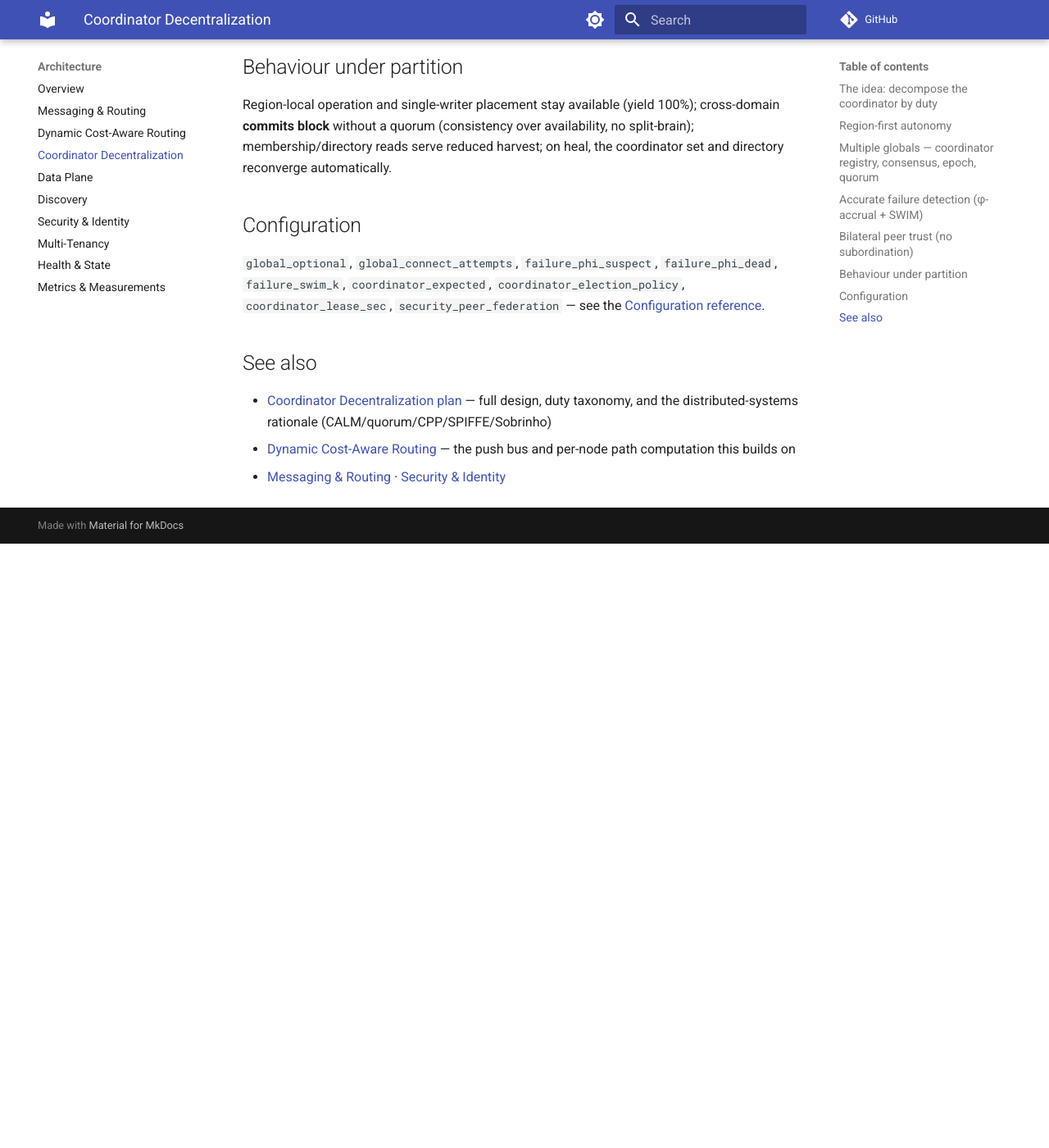
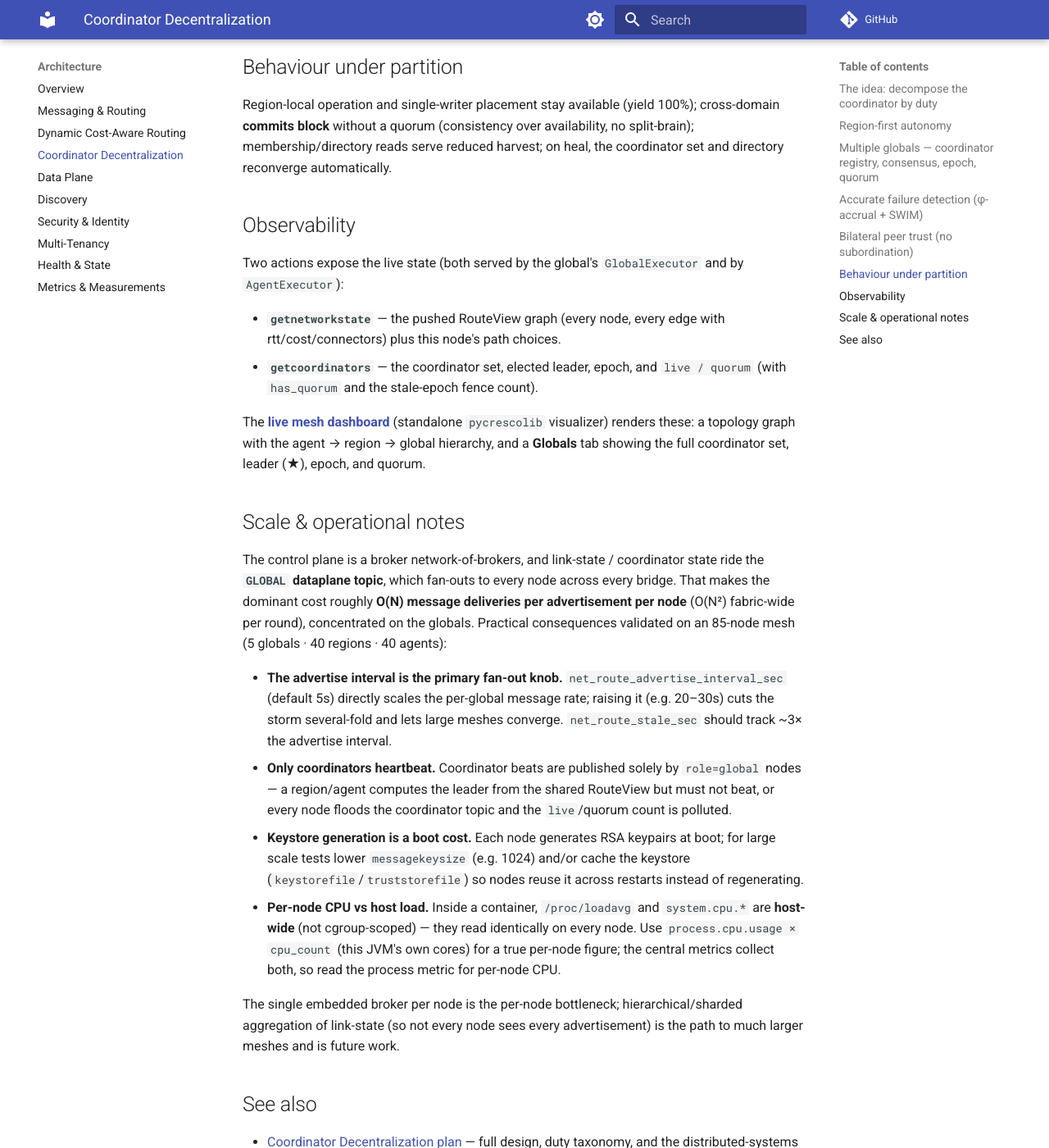
Before and after one commit to CrescoEdge/quickstart, an MkDocs documentation site: the page built from docs/architecture/coordinator-decentralization.md, in a window 1280 px wide and 1400 px high, scrolled down 2632 px. Shown: the whole window at 82% size. Built offline with MkDocs 1.6.1 and Material for MkDocs 9.7.7, drawn with Linux system fonts in a browser that asks for light colours; before the commit the page ends 3295 px from its top, so only the background shows below that.

Commit message:
docs: coordinator page — observability (getcoordinators + live dashboard) + scale/ops notes
Documents the getnetworkstate/getcoordinators actions and the live mesh dashboard, plus
the scale-test findings: GLOBAL-topic fan-out (advertise interval as the knob),
coordinators-only heartbeats, keystore keygen cost (messagekeysize/caching), and
per-node CPU vs host-wide loadavg in containers.

Co-Authored-By: Claude Opus 4.8 (1M context) <noreply@anthropic.com>

```diff
--- a/docs/architecture/coordinator-decentralization.md
+++ b/docs/architecture/coordinator-decentralization.md
@@ -83,11 +83,42 @@ Region-local operation and single-writer placement stay available (yield 100%);
 without a quorum (consistency over availability, no split-brain); membership/directory reads serve reduced
 harvest; on heal, the coordinator set and directory reconverge automatically.
 
-## Configuration
+## Observability
 
-`global_optional`, `global_connect_attempts`, `failure_phi_suspect`, `failure_phi_dead`, `failure_swim_k`,
-`coordinator_expected`, `coordinator_election_policy`, `coordinator_lease_sec`, `security_peer_federation` —
-see the [Configuration reference](../reference/configuration.md#coordinator-decentralization-region-first-multi-global).
+Two actions expose the live state (both served by the global's `GlobalExecutor` and by `AgentExecutor`):
+
+- **`getnetworkstate`** — the pushed RouteView graph (every node, every edge with rtt/cost/connectors) plus
+  this node's path choices.
+- **`getcoordinators`** — the coordinator set, elected leader, epoch, and `live / quorum` (with
+  `has_quorum` and the stale-epoch fence count).
+
+The **[live mesh dashboard](https://github.com/CrescoEdge/dashboard)** (standalone `pycrescolib` visualizer)
+renders these: a topology graph with the agent → region → global hierarchy, and a **Globals** tab showing the
+full coordinator set, leader (★), epoch, and quorum.
+
+## Scale &amp; operational notes
+
+The control plane is a broker network-of-brokers, and link-state / coordinator state ride the **`GLOBAL`
+dataplane topic**, which fan-outs to every node across every bridge. That makes the dominant cost roughly
+**O(N) message deliveries per advertisement per node** (O(N²) fabric-wide per round), concentrated on the
+globals. Practical consequences validated on an 85-node mesh (5 globals · 40 regions · 40 agents):
+
+- **The advertise interval is the primary fan-out knob.** `net_route_advertise_interval_sec` (default 5s)
+  directly scales the per-global message rate; raising it (e.g. 20–30s) cuts the storm several-fold and lets
+  large meshes converge. `net_route_stale_sec` should track ~3× the advertise interval.
+- **Only coordinators heartbeat.** Coordinator beats are published solely by `role=global` nodes — a
+  region/agent computes the leader from the shared RouteView but must not beat, or every node floods the
+  coordinator topic and the `live`/quorum count is polluted.
+- **Keystore generation is a boot cost.** Each node generates RSA keypairs at boot; for large scale tests
+  lower `messagekeysize` (e.g. 1024) and/or cache the keystore (`keystorefile`/`truststorefile`) so nodes
+  reuse it across restarts instead of regenerating.
+- **Per-node CPU vs host load.** Inside a container, `/proc/loadavg` and `system.cpu.*` are **host-wide**
+  (not cgroup-scoped) — they read identically on every node. Use `process.cpu.usage × cpu_count` (this JVM's
+  own cores) for a true per-node figure; the central metrics collect both, so read the process metric for
+  per-node CPU.
+
+The single embedded broker per node is the per-node bottleneck; hierarchical/sharded aggregation of link-state
+(so not every node sees every advertisement) is the path to much larger meshes and is future work.
 
 ## See also
 
```
